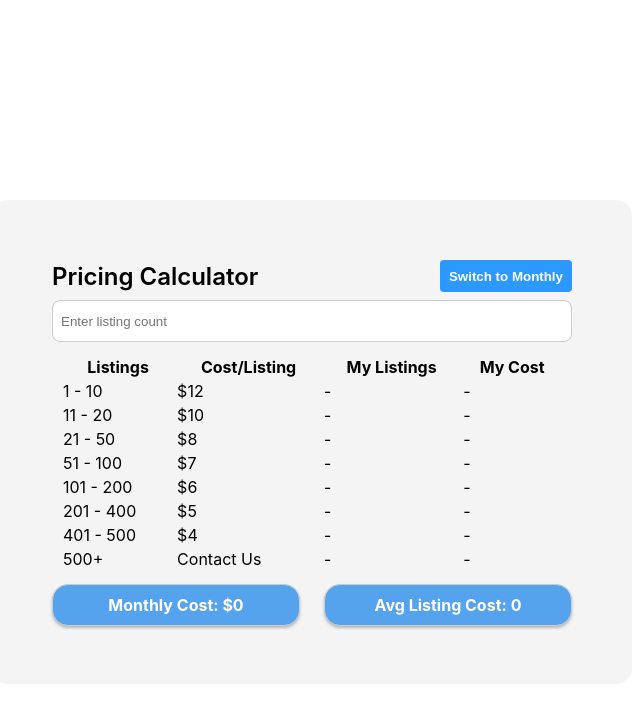
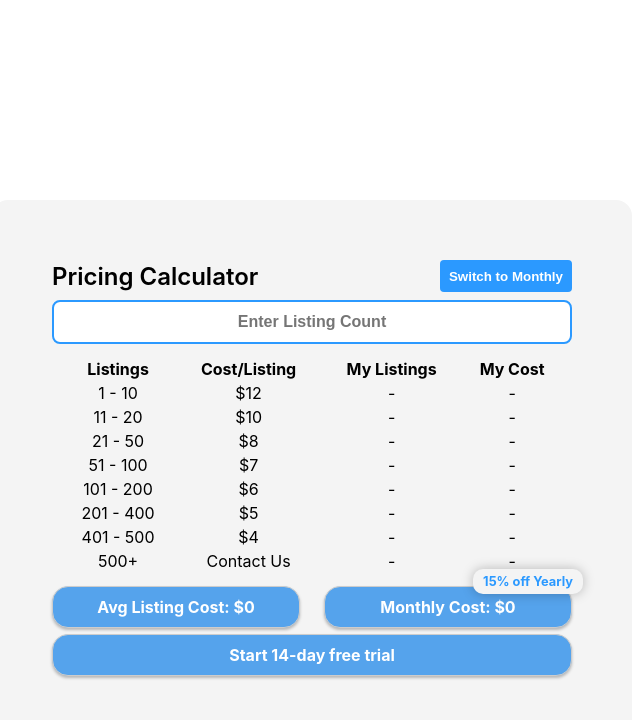
Before and after one commit to nathan-dopko/bestycalc, a React (Create React App) app: page / in a window 1280 px wide. Both pictures are taken after a click on the button "Switch to Yearly". Shown: the top 720 px of the page, without its empty margins (328-968 px from the left). Built offline with nearby package versions, Linux system fonts and the light colour scheme.

Commit message:
Added changes

```diff
--- a/src/components/Vreact/BestyCalcR.js
+++ b/src/components/Vreact/BestyCalcR.js
@@ -42,7 +42,7 @@ export const BestyCalcR = () => {
         remainingListings -= consumed;
       }
     }
-    setTotalCost(remainingListings > 0 ? "Contact Us" : isYearly ? cost * 12 : cost);
+    setTotalCost(remainingListings > 0 ? "Contact Us" : isYearly ? cost * 0.85 : cost);
     setListingBreakdown(breakdown);
     if (listings > 0) {
       setAvgCost(isYearly ? (cost / listings) * 12 : cost / listings);
@@ -67,7 +67,7 @@ export const BestyCalcR = () => {
           value={listings === null ? "" : listings}
           onChange={(e) => setListings(e.target.value === "" ? null : Number(e.target.value))}
           className="listingInput"
-          placeholder="Enter listing count"
+          placeholder="Enter Listing Count"
         />
       </div>
       <table className="pricingTable">
@@ -82,20 +82,30 @@ export const BestyCalcR = () => {
         <tbody>
           {pricingData.map((row, index) => (
             <tr key={index}>
-              <td>{row.from === 500 ? "500+" : `${row.from} - ${row.to}`}</td>
-              <td>{row.cost}</td>
-              <td>{listings > 500 && row.from === 500 ? "Contact Us" : listingBreakdown[row.from] || "-"}</td>
-              <td>{listings > 500 && row.from === 500 ? "Contact Us" : listingBreakdown[row.from] ? `$${listingBreakdown[row.from] * row.price}` : "-"}</td>
+              <td className="tableData">{row.from === 500 ? "500+" : `${row.from} - ${row.to}`}</td>
+              <td className="tableData">{row.cost}</td>
+              <td className="tableData">{listings > 500 && row.from === 500 ? "Contact Us" : listingBreakdown[row.from] || "-"}</td>
+              <td className="tableData">{listings > 500 && row.from === 500 ? "Contact Us" : listingBreakdown[row.from] ? `$${listingBreakdown[row.from] * row.price}` : "-"}</td>
             </tr>
           ))}
         </tbody>
       </table>
       <div className="contentWrapper">
-        <div className="avgListings">
-          Monthly Cost: {totalCost ? (listings > 500 ? "Contact Us" : totalCost === "Contact Us" ? totalCost : `$${totalCost.toLocaleString()}`) : "$0"}
-        </div>
-        <div className="avgListings">Avg Listing Cost: {avgCost ? (listings > 500 ? "Contact Us" : `$${avgCost.toFixed(2)}`) : "0"}</div>
+        {listings > 500 ? (
+          <a className="contactUsBtn" href="https://calendly.com/samfrombloom/intro-to-besty-ai" target="_blank" rel="noreferrer">
+            Contact Us
+          </a>
+        ) : (
+          <div className="avgListings">Avg Listing Cost: ${avgCost ? (listings > 500 ? "Contact Us" : `${avgCost.toFixed(2)}`) : "0"}</div>
+        )}
+        {listings > 500 ? null : (
+          <div className="avgListings">
+            Monthly Cost: {totalCost ? (listings > 500 ? "Contact Us" : totalCost === "Contact Us" ? totalCost : `$${totalCost.toLocaleString()}`) : "$0"}
+            {isYearly ? <div className="discountLabel">15% off Yearly</div> : null}
+          </div>
+        )}
       </div>
+      <div className="freeTrialButton">Start 14-day free trial</div>
     </div>
   );
 };
--- a/src/components/Vreact/styles.css
+++ b/src/components/Vreact/styles.css
@@ -28,11 +28,13 @@
   cursor: pointer;
   color: white;
   font-weight: bold;
+  white-space: nowrap;
 }
 
 .title {
   font-size: 24px;
   font-weight: 600;
+  white-space: nowrap;
 }
 
 .pricingTable {
@@ -45,6 +47,10 @@
   border-radius: 8px;
   border: 1px solid #ccc;
   padding: 4px 8px;
+  text-align: center;
+  border: #2b99ff 2px solid;
+  font-size: 16px;
+  font-weight: bold;
 }
 
 .contentWrapper {
@@ -76,7 +82,31 @@ input[type="number"] {
   font-weight: bold;
   text-align: center;
   background-color: #55a3ec;
+  position: relative;
   box-shadow: 0px 2px 3px 0px rgba(0, 0, 0, 0.25);
+}
+
+.contactUsBtn {
+  display: flex;
+  justify-content: center;
+  align-items: center;
+  width: 100%;
+  height: 32px;
+  border-radius: 16px;
+  border: 1px solid #ccc;
+  color: white;
+  padding: 4px 8px;
+  font-weight: bold;
+  text-align: center;
+  background-color: #55a3ec;
+  box-shadow: 0px 2px 3px 0px rgba(0, 0, 0, 0.25);
+  cursor: pointer;
+  text-decoration: none;
+}
+
+.contactUsBtn:hover {
+  transition: 0.3s ease-in-out;
+  transform: translateY(-2px);
 }
 
 .headerWrapper {
@@ -84,6 +114,7 @@ input[type="number"] {
   flex-direction: row;
   justify-content: space-between;
   align-items: center;
+  gap: 8px;
 }
 
 .calcButton {
@@ -96,3 +127,35 @@ input[type="number"] {
   text-align: center;
   cursor: pointer;
 }
+
+.discountLabel {
+  position: absolute;
+  top: -18px;
+  right: -12px;
+  background-color: #f4f4f4;
+  border-radius: 10px;
+  padding: 5px 10px;
+  font-size: 0.8rem;
+  color: #2b99ff;
+  box-shadow: 0px 0px 12px 0px rgba(0, 0, 0, 0.25);
+}
+
+.freeTrialButton {
+  display: flex;
+  justify-content: center;
+  align-items: center;
+  height: 32px;
+  border-radius: 16px;
+  border: 1px solid #ccc;
+  color: white;
+  padding: 4px 8px;
+  font-weight: bold;
+  text-align: center;
+  background-color: #55a3ec;
+  position: relative;
+  box-shadow: 0px 2px 3px 0px rgba(0, 0, 0, 0.25);
+}
+
+.tableData {
+  text-align: center;
+}
--- a/src/components/Vvanilla/styles.css
+++ b/src/components/Vvanilla/styles.css
@@ -1,5 +1,5 @@
 .calculatorWrapper {
-  width: 500px;
+  width: 520px;
   height: 100%;
   display: flex;
   flex-direction: column;
@@ -7,6 +7,7 @@
   background-color: #f4f4f4;
   margin: 200px;
   border-radius: 16px;
+  gap: 8px;
 }
 
 .inputWrapper {
@@ -16,18 +17,96 @@
   align-items: center;
 }
 
+.yearlySwapBtn {
+  width: fit-content;
+  height: 32px;
+  border-radius: 4px;
+  border: 1px solid transparent;
+  background-color: #2b99ff;
+  padding: 4px 8px;
+  text-align: center;
+  cursor: pointer;
+  color: white;
+  font-weight: bold;
+  white-space: nowrap;
+}
+
 .title {
   font-size: 24px;
   font-weight: 600;
+  white-space: nowrap;
+}
+
+.pricingTable {
+  padding: 4px 8px;
 }
 
 .listingInput {
-  width: 40px;
+  width: 100%;
   height: 32px;
   border-radius: 8px;
   border: 1px solid #ccc;
   padding: 4px 8px;
   text-align: center;
+  border: #2b99ff 2px solid;
+  font-size: 16px;
+  font-weight: bold;
+}
+
+.contentWrapper {
+  display: flex;
+  width: 100%;
+  height: 40px;
+  gap: 24px;
+}
+
+input::-webkit-outer-spin-button,
+input::-webkit-inner-spin-button {
+  -webkit-appearance: none;
+  margin: 0;
+}
+input[type="number"] {
+  -moz-appearance: textfield;
+}
+
+.avgListings {
+  display: flex;
+  justify-content: center;
+  align-items: center;
+  width: 100%;
+  height: 32px;
+  border-radius: 16px;
+  border: 1px solid #ccc;
+  color: white;
+  padding: 4px 8px;
+  font-weight: bold;
+  text-align: center;
+  background-color: #55a3ec;
+  position: relative;
+  box-shadow: 0px 2px 3px 0px rgba(0, 0, 0, 0.25);
+}
+
+.contactUsBtn {
+  display: flex;
+  justify-content: center;
+  align-items: center;
+  width: 100%;
+  height: 32px;
+  border-radius: 16px;
+  border: 1px solid #ccc;
+  color: white;
+  padding: 4px 8px;
+  font-weight: bold;
+  text-align: center;
+  background-color: #55a3ec;
+  box-shadow: 0px 2px 3px 0px rgba(0, 0, 0, 0.25);
+  cursor: pointer;
+  text-decoration: none;
+}
+
+.contactUsBtn:hover {
+  transition: 0.3s ease-in-out;
+  transform: translateY(-2px);
 }
 
 .headerWrapper {
@@ -35,6 +114,7 @@
   flex-direction: row;
   justify-content: space-between;
   align-items: center;
+  gap: 8px;
 }
 
 .calcButton {
@@ -42,8 +122,40 @@
   height: 32px;
   border-radius: 8px;
   border: 1px solid transparent;
-  background-color: #37b7e5;
+  background-color: #2b99ff;
   padding: 4px 8px;
   text-align: center;
   cursor: pointer;
 }
+
+.discountLabel {
+  position: absolute;
+  top: -18px;
+  right: -12px;
+  background-color: #f4f4f4;
+  border-radius: 10px;
+  padding: 5px 10px;
+  font-size: 0.8rem;
+  color: #2b99ff;
+  box-shadow: 0px 0px 12px 0px rgba(0, 0, 0, 0.25);
+}
+
+.freeTrialButton {
+  display: flex;
+  justify-content: center;
+  align-items: center;
+  height: 32px;
+  border-radius: 16px;
+  border: 1px solid #ccc;
+  color: white;
+  padding: 4px 8px;
+  font-weight: bold;
+  text-align: center;
+  background-color: #55a3ec;
+  position: relative;
+  box-shadow: 0px 2px 3px 0px rgba(0, 0, 0, 0.25);
+}
+
+td {
+  text-align: center;
+}
```
Also changed, not shown: src/components/Vvanilla/BestyCalcVanilla.js (+37 -39 lines), src/components/Vvanilla/calc.html (+18 -16 lines).
